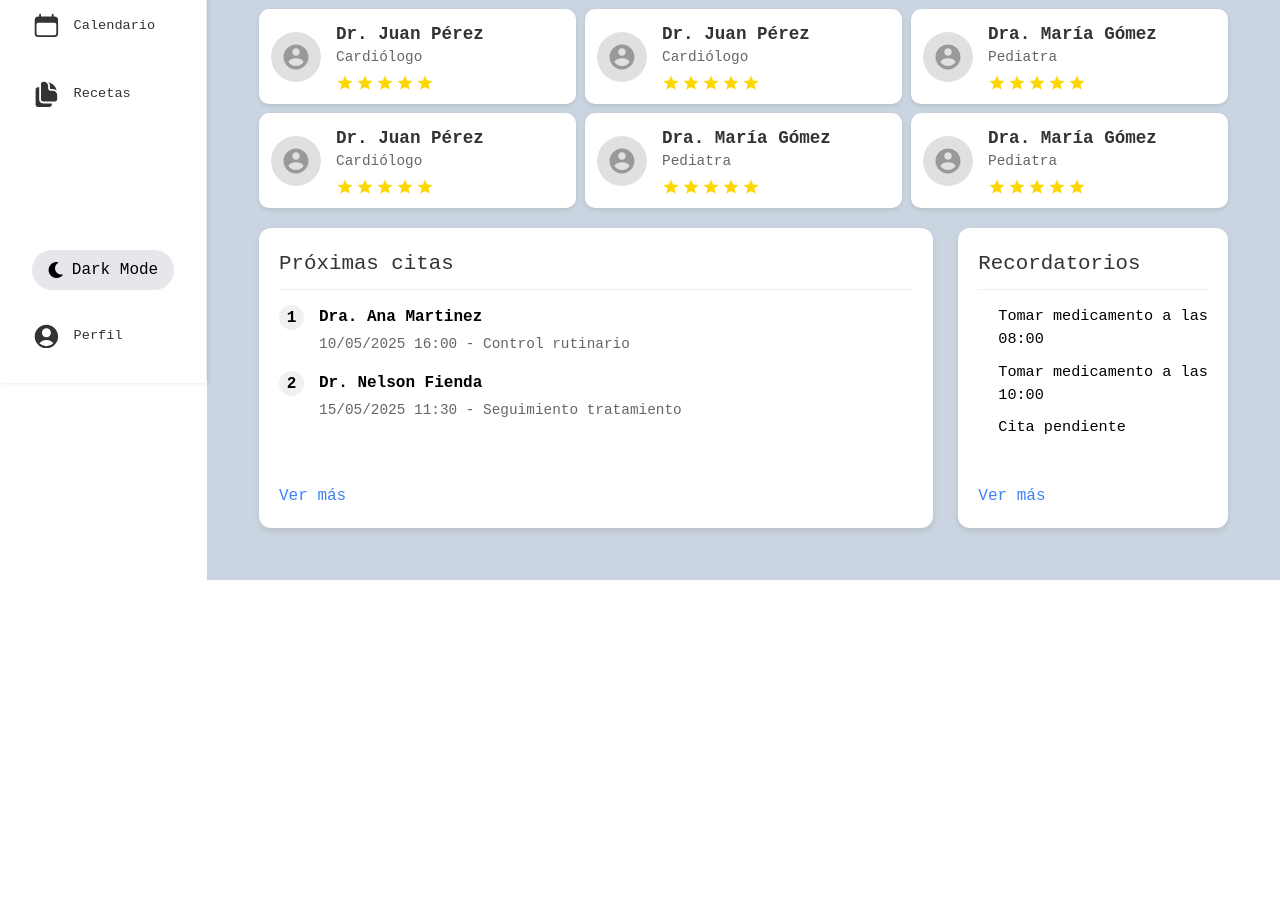
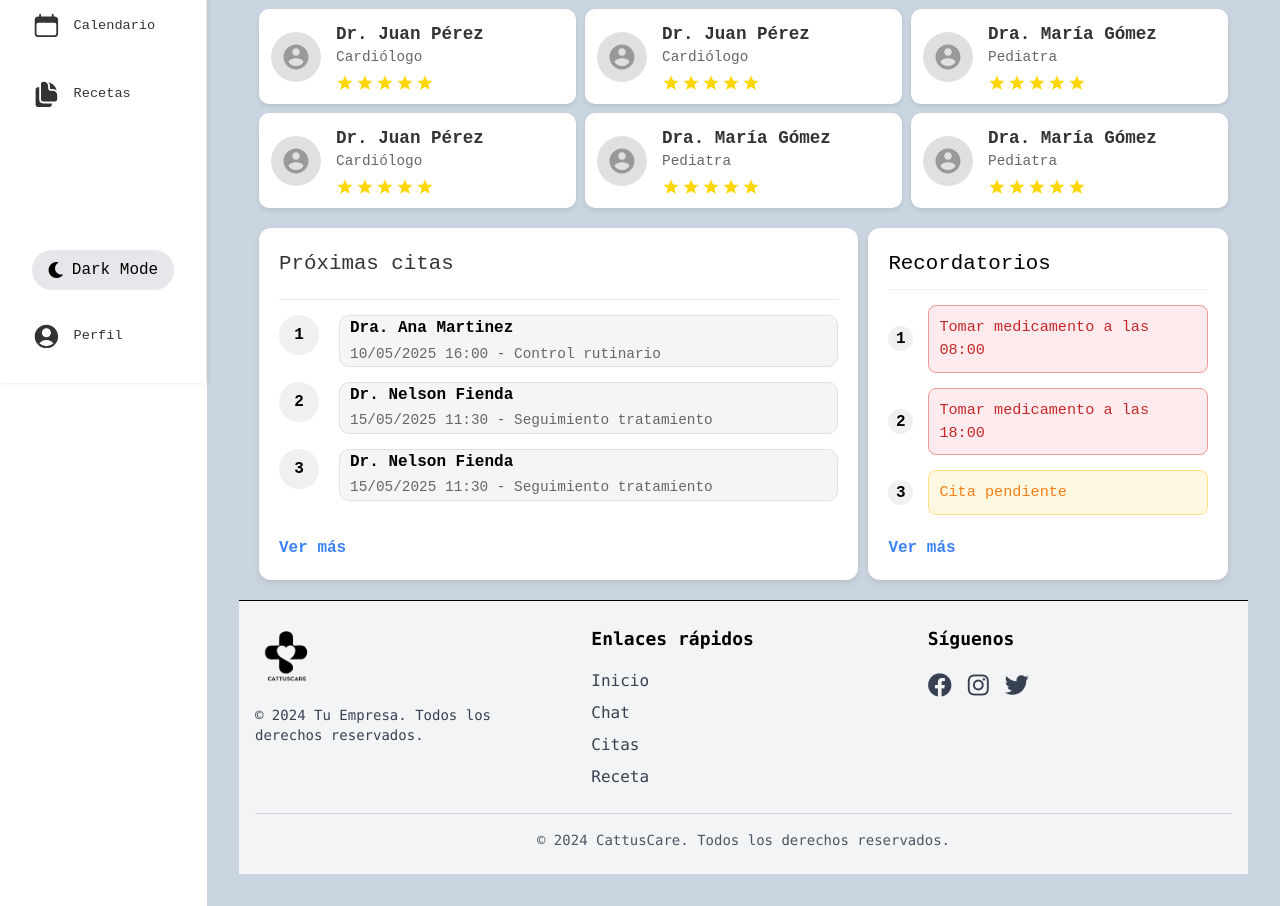
Before and after one commit to NelsonPineda007/CattusCare, a plain HTML site: page vistas/publico/index.html in a window 1280 px wide. Shown: the part 417-1323 px from the top of the page. Before the commit the page ends 997 px from the top, so only its background shows below. Drawn offline with nearby package versions, Linux system fonts and the light colour scheme; some icons are missing; a web font is replaced by a local one.

Commit message:
index terminado
index terminado la parte publica de cliente

```diff
--- a/css/indexpublico.css
+++ b/css/indexpublico.css
@@ -314,13 +314,10 @@ body {
 
 .cartas-abajo-contenedor {
     display: grid;
-    grid-template-columns: 5fr 2fr;
-    gap: 25px;
+    grid-template-columns: 5fr 3fr;
+    gap: 10px;
     padding: 0 20px 20px;
-    margin-top: 0;
-    width: calc(100% - 0px);
-    margin-left: 0;
-    box-sizing: border-box;
+    align-items: stretch;
 }
 
 .cita-especial,
@@ -329,37 +326,42 @@ body {
     border-radius: 12px;
     padding: 20px;
     box-shadow: 0 3px 6px rgba(0,0,0,0.1);
-    min-height: 300px;
     display: flex;
     flex-direction: column;
+    min-height: 350px;
+    position: relative;
+    padding-bottom: 50px;
 }
 
-/* Estilos específicos para citas */
 .cita-especial h3 {
     font-size: 1.3rem;
     color: #333;
     margin: 0 0 15px 0;
-    padding-bottom: 10px;
+    padding-bottom: 20px;
     border-bottom: 1px solid #eee;
 }
 
 .cita-especial-item {
     display: flex;
-    gap: 15px;
+    gap: 20px;
     margin-bottom: 15px;
     align-items: flex-start;
 }
 
 .num-especial {
     background: #f0f0f0;
-    width: 25px;
-    height: 25px;
+    width: 40px;
+    height: 40px;
     border-radius: 50%;
     display: flex;
     align-items: center;
     justify-content: center;
     font-weight: bold;
     flex-shrink: 0;
+}
+
+.info-especial {
+    flex-grow: 1;
 }
 
 .info-especial strong {
@@ -373,30 +375,87 @@ body {
     color: #666;
 }
 
-/* Estilos específicos para recordatorios */
+.recordatorio-item {
+    display: flex;
+    gap: 15px;
+    margin-bottom: 15px;
+    align-items: center;
+}
+
+.num-recordatorio {
+    background: #f0f0f0;
+    width: 25px;
+    height: 25px;
+    border-radius: 50%;
+    display: flex;
+    align-items: center;
+    justify-content: center;
+    font-weight: bold;
+    flex-shrink: 0;
+}
+
+.info-recordatorio {
+    flex-grow: 1;
+    padding: 10px;
+    border-radius: 8px;
+    font-size: 0.95rem;
+}
+
+.caja-gris {
+    background-color: #f5f5f5;
+    border: 1px solid #e0e0e0;
+    border-radius: 10px;
+    padding: 1px 10px;
+    margin: 5spx 0;
+    line-height: 1.4;
+}
+
+.caja-roja {
+    background-color: #ffebee;
+    border: 1px solid #ef9a9a;
+    color: #c62828;
+}
+
+.caja-amarilla {
+    background-color: #fff8e1;
+    border: 1px solid #ffe082;
+    color: #f57f17;
+}
+
 .recordatorio-especial h3 {
     font-size: 1.3rem;
-    color: #333;
+    color: #000;
     margin: 0 0 15px 0;
     padding-bottom: 10px;
     border-bottom: 1px solid #eee;
 }
 
-.lista-especial {
-    padding-left: 20px;
-    margin: 0;
+
+.cita-especial > strong:last-child,
+.recordatorio-especial > strong:last-child {
+    position: absolute;
+    bottom: 20px;
+    left: 20px;
+    font-weight: 600;
+    color: #3B82F6;
+    margin-top: auto;
+    cursor: pointer;
 }
 
-.lista-especial li {
-    margin-bottom: 10px;
-    font-size: 0.95rem;
-}
 
-/* Enlace común */
-.enlace-especial {
-    margin-top: auto;
+.cita-especial > a:last-child,
+.cita-especial > button:last-child,
+.recordatorio-especial > a:last-child,
+.recordatorio-especial > button:last-child {
+    position: absolute;
+    bottom: 20px;
+    left: 20px;
     color: #3B82F6;
     text-decoration: none;
-    font-weight: 500;
-    align-self: flex-start;
+    font-weight: 600;
+    background: none;
+    border: none;
+    padding: 0;
+    cursor: pointer;
+    margin-top: auto;
 }
--- a/vistas/publico/index.html
+++ b/vistas/publico/index.html
@@ -27,7 +27,7 @@
             <span class="icono-texto">Inicio</span>
         </a>
 
-        <a href="#" class="icono-con-texto">
+        <a href="/vistas/publico/chat.html" class="icono-con-texto">
             <svg class="hero-icon" fill="currentColor" viewBox="0 0 24 24">
                 <path fill-rule="evenodd" d="M4.848 2.771A49.144 49.144 0 0 1 12 2.25c2.43 0 4.817.178 7.152.52 1.978.292 3.348 2.024 3.348 3.97v6.02c0 1.946-1.37 3.678-3.348 3.97a48.901 48.901 0 0 1-3.476.383.39.39 0 0 0-.297.17l-2.755 4.133a.75.75 0 0 1-1.248 0l-2.755-4.133a.39.39 0 0 0-.297-.17 48.9 48.9 0 0 1-3.476-.384c-1.978-.29-3.348-2.024-3.348-3.97V6.741c0-1.946 1.37-3.68 3.348-3.97Z" clip-rule="evenodd"/>
             </svg>
@@ -277,32 +277,103 @@
         <h3>Próximas citas</h3>
         <div class="cita-especial-item">
             <span class="num-especial">1</span>
-                <div class="info-especial">
+            <div class="info-especial caja-gris">
                 <strong>Dra. Ana Martinez</strong>
                 <span>10/05/2025 16:00 - Control rutinario</span>
             </div>
         </div>
         <div class="cita-especial-item">
             <span class="num-especial">2</span>
-                <div class="info-especial">
+            <div class="info-especial caja-gris">
                 <strong>Dr. Nelson Fienda</strong>
                 <span>15/05/2025 11:30 - Seguimiento tratamiento</span>
             </div>
         </div>
-            <a href="#" class="enlace-especial">Ver más</a>
+                <div class="cita-especial-item">
+            <span class="num-especial">3</span>
+            <div class="info-especial caja-gris">
+                <strong>Dr. Nelson Fienda</strong>
+                <span>15/05/2025 11:30 - Seguimiento tratamiento</span>
+            </div>
+        </div>
+        <a href="#"><button class="btn" type="submit">Ver más</button></a>
     </div>
 
     <div class="recordatorio-especial">
         <h3>Recordatorios</h3>
-            <ul class="lista-especial">
-                <li>Tomar medicamento a las 08:00</li>
-                <li>Tomar medicamento a las 10:00</li>
-                <li>Cita pendiente</li>
-            </ul>
-            <a href="#" class="enlace-especial">Ver más</a>
+        <div class="recordatorio-item">
+            <span class="num-recordatorio">1</span>
+            <div class="info-recordatorio caja-roja">
+                Tomar medicamento a las 08:00
+            </div>
+        </div>
+        <div class="recordatorio-item">
+            <span class="num-recordatorio">2</span>
+            <div class="info-recordatorio caja-roja">
+                Tomar medicamento a las 18:00
+            </div>
+        </div>
+        <div class="recordatorio-item">
+            <span class="num-recordatorio">3</span>
+            <div class="info-recordatorio caja-amarilla">
+                Cita pendiente
+            </div>
+        </div>
+        <a href="#"><button class="btn" type="submit">Ver más</button></a>
     </div>
 </div>
 
+<footer class="bg-gray-100 border-t border-black py-6 font-mono">
+    <div class="container mx-auto px-4">
+      <div class="grid grid-cols-1 md:grid-cols-3 gap-8">
+        <!-- Columna 1: Logo -->
+        <div class="flex flex-col items-center md:items-start">
+          <a href="dashboard.html" class="mb-4">
+            <img src="../../recursos/img/Login.png" alt="Logo" class="h-16" />
+          </a>
+          <p class="text-gray-700 text-sm">
+            © 2024 Tu Empresa. Todos los derechos reservados.
+          </p>
+        </div>
+
+        <!-- Columna 2: Enlaces rápidos -->
+        <div class="flex flex-col items-center md:items-start">
+          <h3 class="text-lg font-bold mb-4">Enlaces rápidos</h3>
+          <ul class="space-y-2">
+            <li>
+              <a href="#" class="text-gray-700 hover:text-black transition">Inicio</a>
+            </li>
+            <li>
+              <a href="#" class="text-gray-700 hover:text-black transition">Chat</a>
+            </li>
+            <li>
+              <a href="#" class="text-gray-700 hover:text-black transition">Citas</a>
+            </li>
+            <li>
+              <a href="#" class="text-gray-700 hover:text-black transition">Receta</a>
+            </li>
+          </ul>
+        </div>
+
+        <!-- Columna 3: Redes sociales -->
+        <div class="flex flex-col items-center md:items-start">
+          <h3 class="text-lg font-bold mb-4">Síguenos</h3>
+          <div class="flex space-x-4">
+            <a href="#" class="text-gray-700 hover:text-blue-500 transition"><i
+                class="fab fa-facebook text-2xl"></i></a>
+            <a href="#" class="text-gray-700 hover:text-pink-500 transition"><i
+                class="fab fa-instagram text-2xl"></i></a>
+            <a href="#" class="text-gray-700 hover:text-blue-400 transition"><i class="fab fa-twitter text-2xl"></i></a>
+          </div>
+        </div>
+      </div>
+
+      <!-- Copyright -->
+      <div class="border-t border-gray-300 mt-6 pt-4 text-center text-sm text-gray-600">
+        <p>© 2024 CattusCare. Todos los derechos reservados.</p>
+      </div>
+    </div>
+  </footer>
 
 <script>
     document
@@ -321,5 +392,6 @@
 </body>
 
 </main>
+
 </body>
 </html>
```
Lines whose indentation alone changed are shown as unchanged.
